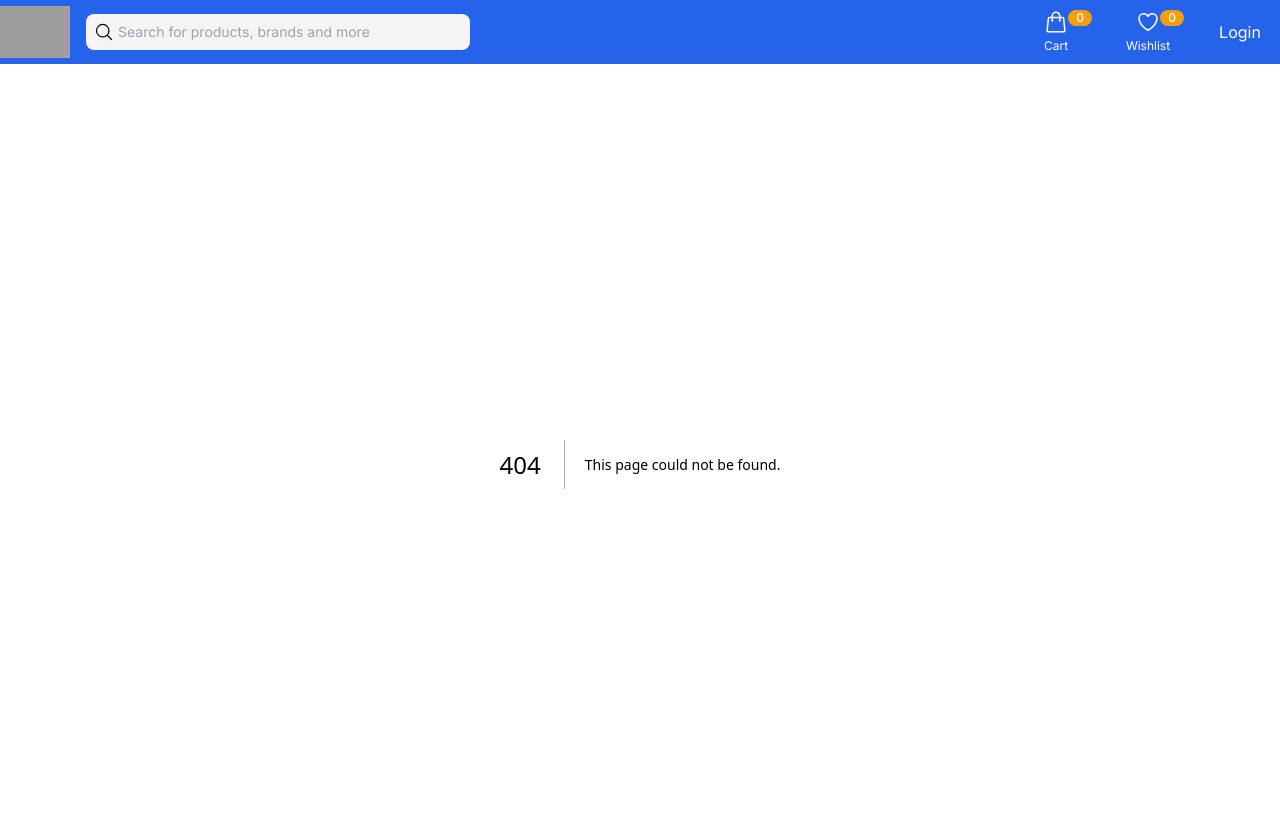
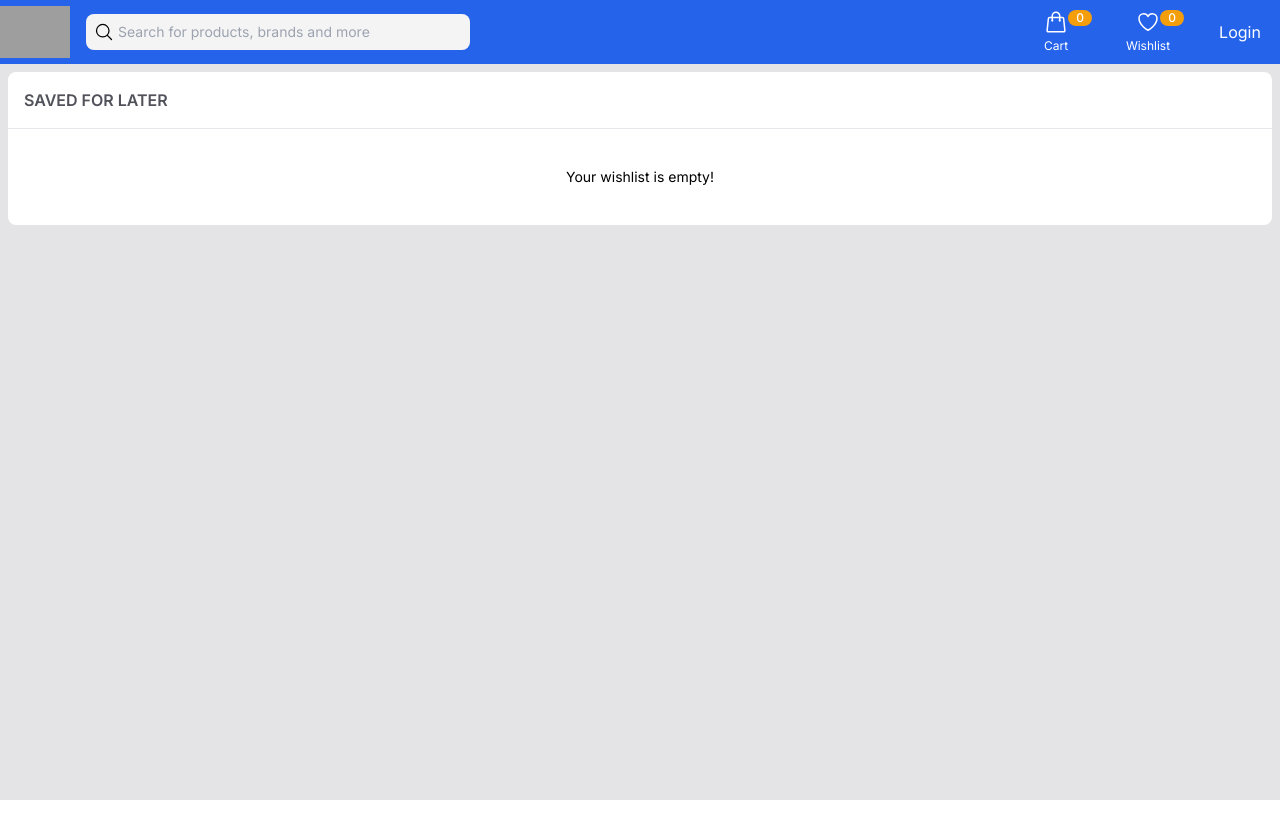
Before and after one commit to dibkb/profile-assignment, a Next.js app: page /wishlist in a window 1280 px wide. Before the commit this address had no page. Shown: the top 838 px of the page. After the commit the page ends 800 px from the top, so only its background shows below. Built offline with nearby package versions, Linux system fonts and the light colour scheme; grey boxes are pictures that could not be loaded.

Commit message:
wishlist page

```diff
--- /dev/null
+++ b/app/wishlist/page.tsx
@@ -0,0 +1,12 @@
+import React from "react";
+import { WishlistCard } from "../components/ui/Cart/WishlistCard";
+
+const WishlistPage = () => {
+  return (
+    <div className="bg-zinc-200 p-2 min-h-[calc(100vh-64px)]">
+      <WishlistCard />
+    </div>
+  );
+};
+
+export default WishlistPage;
```
